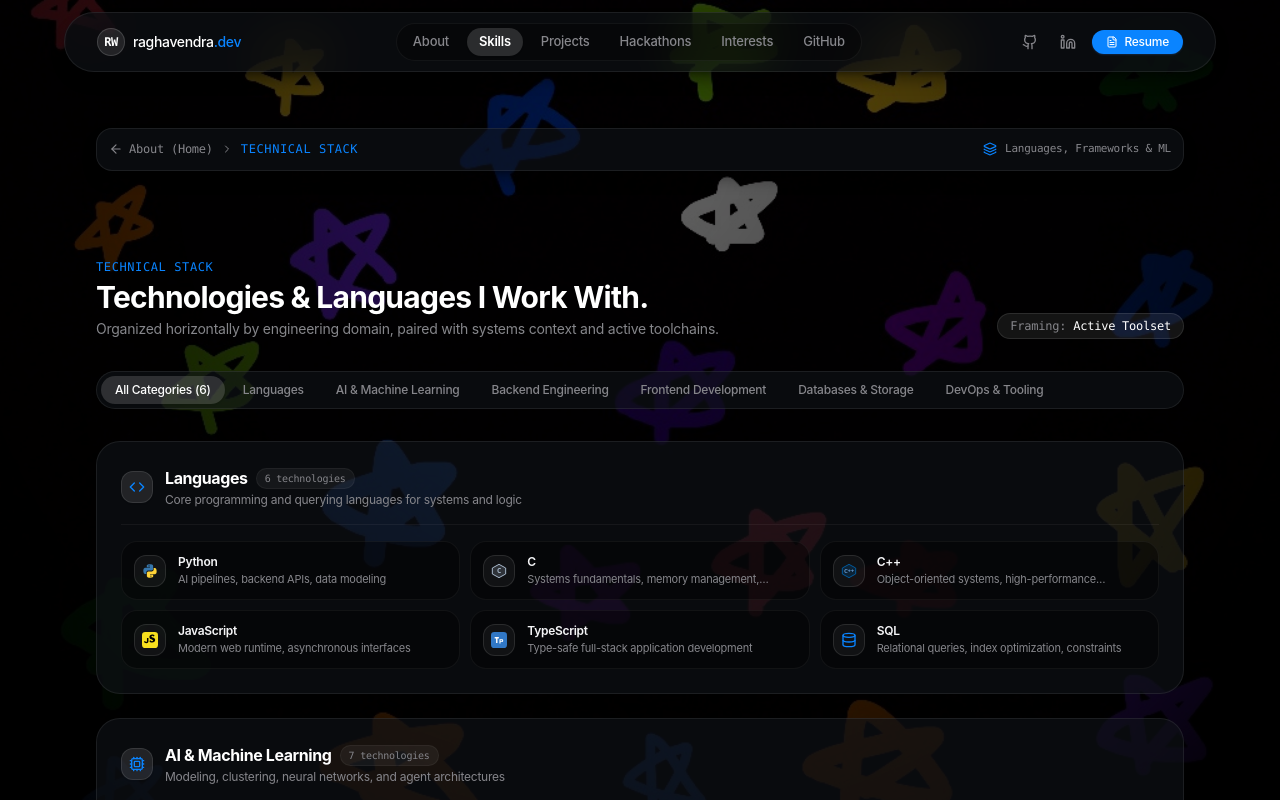
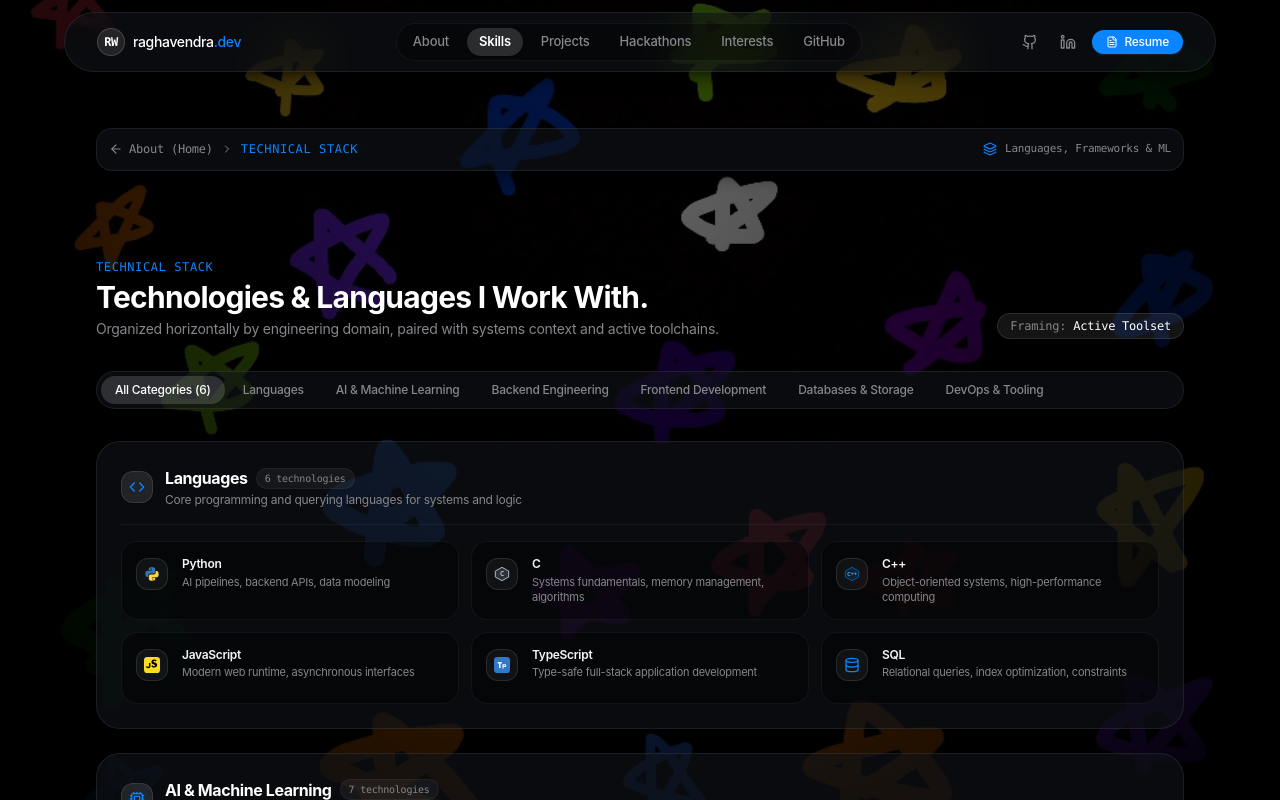
Before and after one commit to Raghavendra1204/Raghavendra1204.github.io, a React (Vite) app: page / in a window 1280 px wide. Both pictures are taken after a click on the button "Skills". Shown: the top 800 px of the page. Built offline with nearby package versions, Linux system fonts and the light colour scheme.

Commit message:
fix: remove text clamping and truncate on skill and project cards so all content displays fully

```diff
--- a/src/components/Projects.jsx
+++ b/src/components/Projects.jsx
@@ -54,7 +54,7 @@
                   {(proj.keyFeatures || proj.highlights).slice(0, 3).map((item, idx) => (
                     <div key={idx} className="flex items-start gap-2 text-xs text-[#86868B]">
                       <CheckCircle2 className="w-3.5 h-3.5 text-[#0A84FF] shrink-0 mt-0.5" />
-                      <span className="line-clamp-1">{item}</span>
+                      <span className="leading-snug">{item}</span>
                     </div>
                   ))}
                 </div>
--- a/src/components/TechStack.jsx
+++ b/src/components/TechStack.jsx
@@ -101,22 +101,22 @@
                 </div>
 
                 {/* Horizontal Flow of Technologies with Icons */}
-                <div className="grid grid-cols-1 sm:grid-cols-2 lg:grid-cols-3 gap-2.5">
+                <div className="grid grid-cols-1 sm:grid-cols-2 lg:grid-cols-3 gap-3">
                   {category.skills.map((skill) => (
                     <div
                       key={skill.name}
-                      className="p-3 rounded-2xl bg-black/40 hover:bg-white/[0.05] border border-white/5 hover:border-white/15 transition-all flex items-center gap-3 group"
+                      className="p-3.5 rounded-2xl bg-black/40 hover:bg-white/[0.05] border border-white/5 hover:border-white/15 transition-all flex items-start gap-3.5 group min-h-[72px]"
                     >
-                      <div className="w-8 h-8 rounded-xl bg-white/5 border border-white/10 flex items-center justify-center shrink-0 group-hover:scale-110 transition-transform">
+                      <div className="w-8 h-8 rounded-xl bg-white/5 border border-white/10 flex items-center justify-center shrink-0 group-hover:scale-110 transition-transform mt-0.5">
                         <TechIcon name={skill.name} className="w-4 h-4" />
                       </div>
                       <div className="min-w-0 flex-1">
                         <div className="flex items-center justify-between gap-1 mb-0.5">
-                          <span className="text-xs font-semibold text-[#F5F5F7] tracking-tight truncate">
+                          <span className="text-xs font-semibold text-[#F5F5F7] tracking-tight leading-snug">
                             {skill.name}
                           </span>
                         </div>
-                        <p className="text-[11px] text-[#86868B] leading-snug line-clamp-1 group-hover:text-[#A1A1A6] transition-colors">
+                        <p className="text-[11px] text-[#86868B] leading-snug group-hover:text-[#A1A1A6] transition-colors mt-0.5">
                           {skill.context}
                         </p>
                       </div>
```
